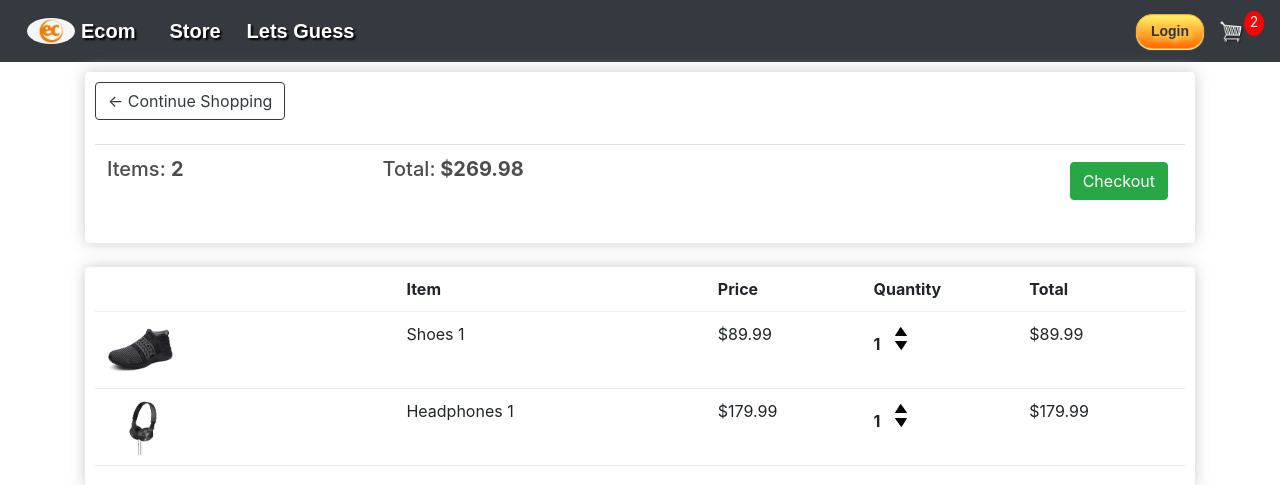
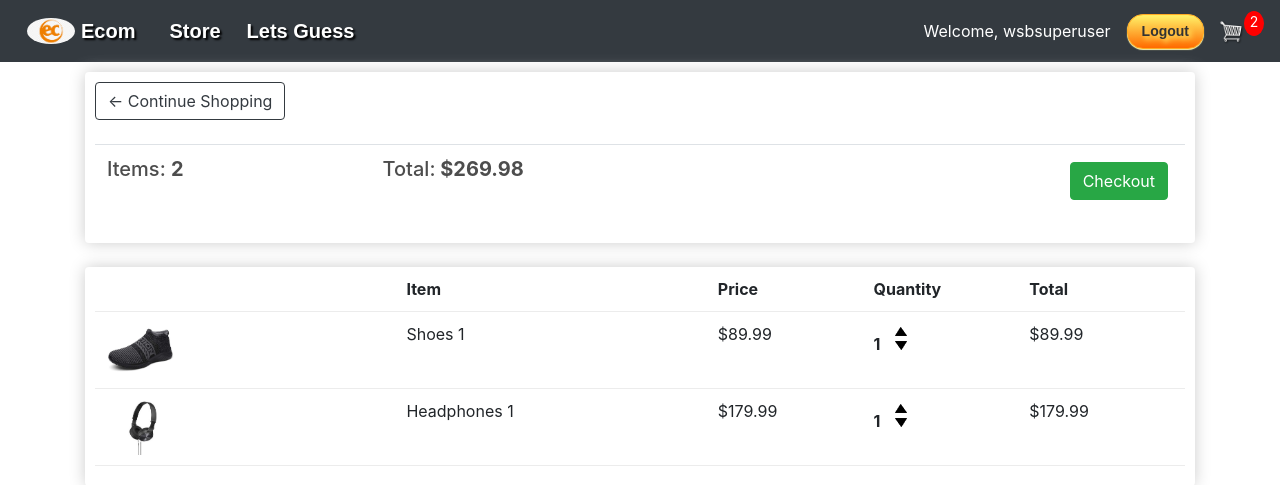
Before and after one commit to EmreAnliacik/ecommerce, a Django app: page /cart/ in a window 1280 px wide. Shown: the top 485 px of the page. Run offline with Django 5.2, Linux system fonts and the light colour scheme; a user stored in the database is signed in; data comes from the database, SQL or seed files in the repository; both versions use the stored data as it was after the commit; lists and menus that the app fills with data are empty; some libraries are stand-ins or nearby versions.

Commit message:
login- logout functionality and button changes

```diff
--- a/store/templates/store/main.html
+++ b/store/templates/store/main.html
@@ -87,16 +87,20 @@
         </ul>
 
         <div class="form-inline my-2 my-lg-0">
-            <!-- login -->
-            <a href="{% url 'login' %}" class="myButton">Login</a>
-
-
+            {% if request.user.is_authenticated %}
+                <span class="navbar-text text-white mr-3">
+            Welcome, {{ request.user.username }}
+        </span>
+                <a href="{% url 'logout' %}" class="myButton">Logout</a>
+            {% else %}
+                <a href="{% url 'login' %}" class="myButton">Login</a>
+            {% endif %}
             <a href="{% url 'cart' %}">
-                <img id="cart-icon"  src="{% static 'images/cart.png' %}">
+                <img id="cart-icon" src="{% static 'images/cart.png' %}">
             </a>
             <p id="cart-total">{{ cartItems }}</p>
+        </div>
 
-        </div>
     </div>
 </nav>
 
--- a/store/urls.py
+++ b/store/urls.py
@@ -9,5 +9,5 @@ urlpatterns = [
     path('process_order/', views.processOrder, name="process_order"),
     path('login/', views.login_view, name='login'),
     path('word-guess/', views.word_guess_game, name='word_guess_game'),
-
+    path('logout/', views.logout_view, name='logout'),  # Logout URL'si
 ]
--- a/store/views.py
+++ b/store/views.py
@@ -3,11 +3,11 @@ import json
 import datetime
 from .models import *
 from .utils import cookieCart, cartData, guestOrder
+import random
 from django.shortcuts import render, redirect
 from django.contrib.auth import authenticate, login
-from .forms import UserLoginForm  # Ensure this import is present
-from django.shortcuts import render
-import random
+from .forms import UserLoginForm
+from django.contrib.auth import logout
 
 
 # Create your views here.
@@ -117,25 +117,36 @@ def processOrder(request):
 
 
 def login_view(request):
+    if request.user.is_authenticated:
+        return redirect('store')  # Eğer kullanıcı zaten giriş yaptıysa direkt store'a yönlendir
+
     if request.method == 'POST':
-        form = UserLoginForm(request, data=request.POST)
+        form = UserLoginForm(request.POST)
         if form.is_valid():
             username = form.cleaned_data['username']
             password = form.cleaned_data['password']
             user = authenticate(request, username=username, password=password)
             if user is not None:
                 login(request, user)
-                return redirect('store')  # Redirect after successful login
+                return redirect('store')  # Giriş başarılıysa 'store' sayfasına yönlendir
             else:
-                form.add_error(None, 'User Id or Password is incorrect')
+                form.add_error(None, 'User ID or Password is incorrect')  # Hata mesajı
+        else:
+            form.add_error(None, 'Form is not valid')
     else:
         form = UserLoginForm()
 
-    return render(request, 'store/login.html', {'form': form})  # Adjust path if necessary
+    return render(request, 'store/login.html', {'form': form})
+
+
+def logout_view(request):
+    logout(request)
+    return redirect('store')  # Logout sonrası store sayfasına yönlendirme
 
 
 # Kelime listesi
 WORDS = ["python", "django", "development", "programming", "project", "template", "variable"]
+
 
 def word_guess_game(request):
     # Oturum başına oyun durumunu takip edin
```
Also changed, not shown: db.sqlite3.
